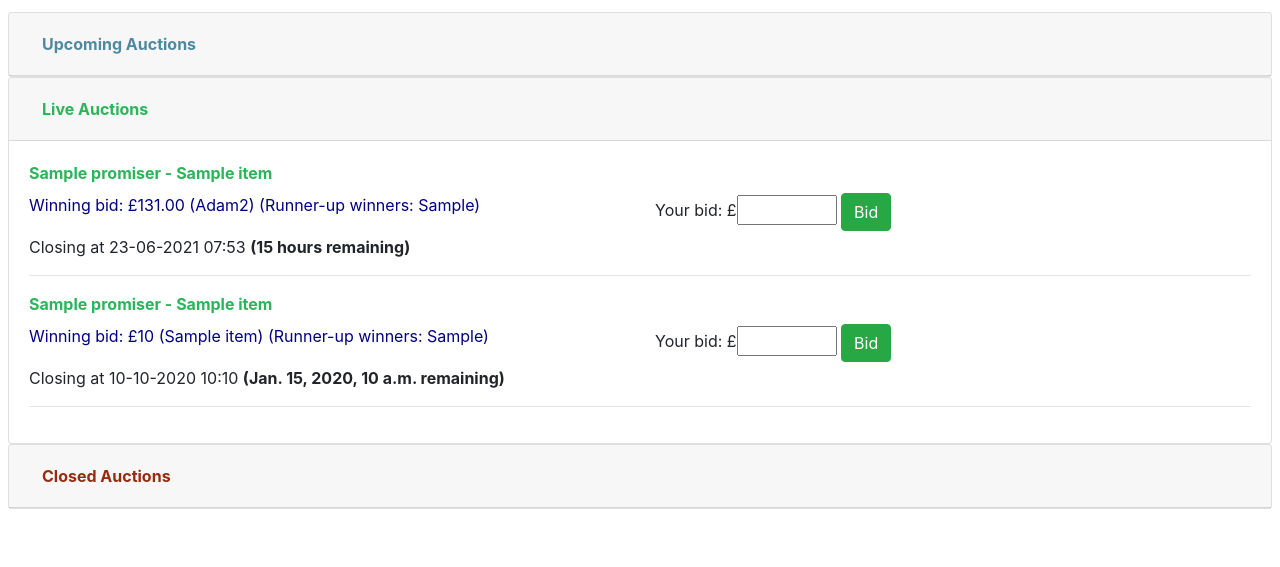
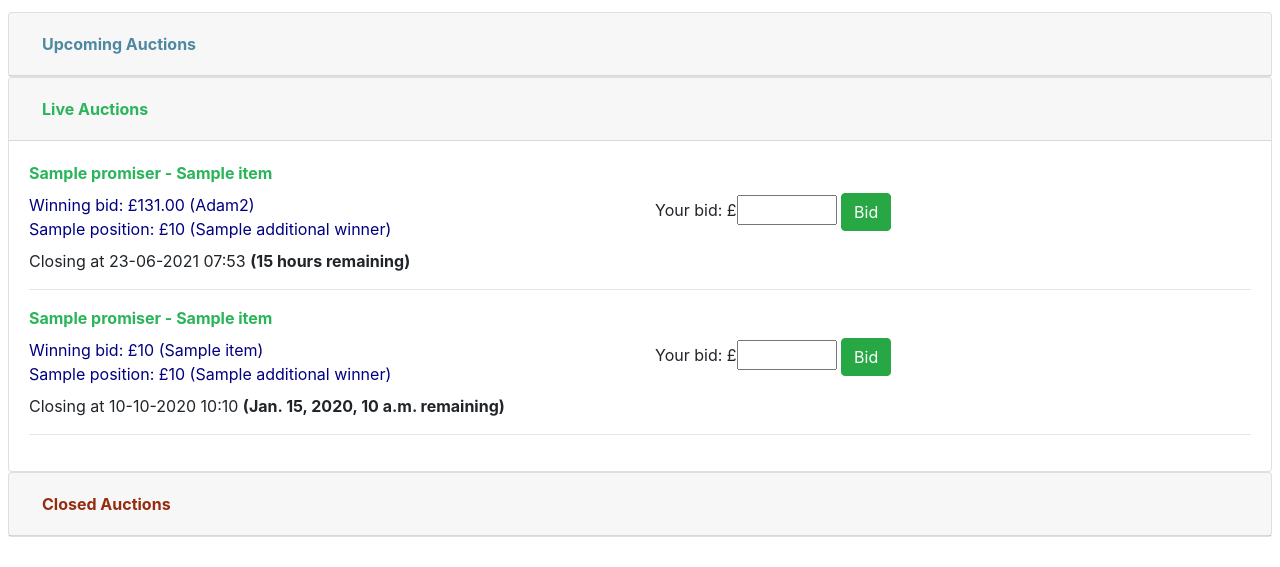
Before and after one commit to turnip99/bidding-software, a Django app: template bidding/templates/bidding.html in a window 1280 px wide. Shown: the part 233-800 px from the top of the page. Run offline with Django 3.2, Linux system fonts and the light colour scheme; data comes from the database, SQL or seed files in the repository; both versions use the stored data as it was after the commit; the template is opened without the code that fills it: most values are stand-ins (such as "Sample title", 1, 10 or a date in 2020); some libraries are stand-ins or nearby versions.

Commit message:
Confirmation and multiple winners

```diff
--- a/bidding/models.py
+++ b/bidding/models.py
@@ -53,13 +53,26 @@ class Item(models.Model):
 
     def additional_winners(self):
         additional_winners = []
+        winning_names_numbers = []
         if self.winning_price and self.winners_num > 1:
             for bid in self.bids():
-                if bid.name not in additional_winners and bid.name != bid.item.winning_name:
-                    additional_winners.append(bid.name)
+                if not in_winning_names_numbers(winning_names_numbers, bid) and bid.name != bid.item.winning_name and bid.phone_number != bid.item.winning_phone_number:
+                    additional_winners.append({"position": number_to_position(len(additional_winners)+2), "name": bid.name, "price": bid.formatted_price})
+                    winning_names_numbers.append({"name": bid.name, "phone_number": bid.phone_number})
                 if len(additional_winners) == self.winners_num-1:
                     break
         return additional_winners
+
+    def lowest_winning_price(self):
+        additional_winners = self.additional_winners()
+        return float(additional_winners[-1]["price"])
+
+    def highest_user_price(self, name, phone_number):
+        highest_user_bid = Bid.objects.filter(name=name, phone_number=phone_number).order_by("-price").first()
+        if highest_user_bid:
+            return float(highest_user_bid.price)
+        else:
+            return 0
 
     def time_until_close(self):
         diff = self.dt_closed - timezone.now()
@@ -97,3 +110,25 @@ class Bid(models.Model):
 
     def __str__(self):
         return str(self.item.name) + " - " + self.name + " - £" + str(self.price)
+
+    @property
+    def formatted_price(self):
+        return '{:0,.2f}'.format(self.price)
+
+
+def number_to_position(num):
+  if num == 1:
+    return "1st"
+  elif num == 2:
+    return "2nd"
+  elif num == 3:
+    return "3rd"
+  else:
+    return str(num) + "th"
+
+
+def in_winning_names_numbers(winning_names_numbers, bid):
+    for winning_name_number in winning_names_numbers:
+        if winning_name_number["name"] == bid.name and winning_name_number["phone_number"] == bid.phone_number:
+            return True
+    return False
--- a/bidding/templates/bidding.html
+++ b/bidding/templates/bidding.html
@@ -17,14 +17,6 @@
     .item {
         font-size: 12pt;
         font-weight: bold;
-    }
-    #error_modal_text {
-        background-color: #d9534f;
-        color: #ffffff;
-    }
-    #success_modal_text {
-        background-color: #5cb85c;
-        color: #000000;
     }
     .bid-price {
         width: 100px;
@@ -65,9 +57,10 @@
                     {% with item.additional_winners as additional_winners %}
                       <span class="additional_winners">
                         {% if additional_winners %}
-                          (Runner-up winners:
+                          <br/>
                           {% for additional_winner in additional_winners %}
-                            {{ additional_winner }}{% if not forloop.last %}, {% endif %}{% endfor %})
+                            {{ additional_winner.position }}: £{{ additional_winner.price }} ({{ additional_winner.name }})<br/>
+                          {% endfor %}
                         {% endif %}
                       </span>
                     {% endwith %}
@@ -122,9 +115,10 @@
                     {% with item.additional_winners as additional_winners %}
                       <span class="additional_winners">
                         {% if additional_winners %}
-                          (Runner-up winners:
+                          <br/>
                           {% for additional_winner in additional_winners %}
-                            {{ additional_winner }}{% if not forloop.last %}, {% endif %}{% endfor %})
+                            {{ additional_winner.position }}: £{{ additional_winner.price }} ({{ additional_winner.name }})<br/>
+                          {% endfor %}
                         {% endif %}
                       </span>
                     {% endwith %}
@@ -179,9 +173,10 @@
                     {% with item.additional_winners as additional_winners %}
                       <span class="additional_winners">
                         {% if additional_winners %}
-                          (Runner-up winners:
+                          <br/>
                           {% for additional_winner in additional_winners %}
-                            {{ additional_winner }}{% if not forloop.last %}, {% endif %}{% endfor %})
+                            {{ additional_winner.position }}: £{{ additional_winner.price }} ({{ additional_winner.name }})<br/>
+                          {% endfor %}
                         {% endif %}
                       </span>
                     {% endwith %}
@@ -264,14 +259,11 @@
               winning_bid_div.removeClass("d-none")
               if (item_updates["additional_winners"].length > 0) {
                 let additional_winners = item_updates["additional_winners"]
-                let additional_winners_text = "(Runner-up winners: "
+                console.log(additional_winners)
+                let additional_winners_text = "<br/>"
                 for (let i = 0; i < additional_winners.length; i++) {
-                  additional_winners_text += additional_winners[i]
-                  if (i < additional_winners.length-1) {
-                      additional_winners_text += ", "
+                  additional_winners_text += additional_winners[i]["position"] + ": £" + additional_winners[i]["price"] + " (" + additional_winners[i]["name"] + ")<br/>"
                 }
-                }
-                additional_winners_text += ")"
                 winning_bid_div.find(".additional_winners").html(additional_winners_text)
               }
             }
@@ -337,12 +329,26 @@
         add_error("You must enter a phone number to bid (at the top of the page).")
       }
       else if (!price) {
-        add_error("You must enter a price to bid on this item.")
+        add_error("You must - a price to bid on this item.")
       }
       else if (price > 999) {
         add_error("Please enter a reasonable price - we're not convinced you're that rich!")
       }
       else {
+        bootbox.confirm({
+          message: "Are you sure that you wish to bid £" + price + " on this promise?",
+          buttons: {
+            confirm: {
+              label: 'Yes',
+              className: 'btn-success'
+            },
+            cancel: {
+              label: 'No',
+              className: 'btn-danger'
+            }
+          },
+          callback: function (result) {
+            if (result == true) {
               $.ajax({
                 url: '/bidding/add_bid/' + promise_id + '/' + price + '/' + name + '/' + phone_number + '/',
                 contentType: "application/json",
@@ -358,6 +364,11 @@
                 }
               });
             }
+
+          }
+        });
+
+      }
   })
 
   function add_error(error_text) {
--- a/bidding/views.py
+++ b/bidding/views.py
@@ -59,16 +59,26 @@ def add_bid(request, item_id, price, name, phone_number):
       error = "This item has not yet gone live. How did you even get here? :/"
     else:
       error = "This item is no longer live. Sorry about that. :("
-  elif item.winning_name == name and item.winning_phone_number == phone_number:
-    error = "You're already winning this item - no need to outbid yourself!"
-  elif item.winning_price and price <= item.winning_price:
-    error = "You bid must be higher than the current winning bid (£" + item.formatted_winning_price + ")."
+  elif item.winning_price:
+    if item.winners_num == 1:
+      if item.winning_name == name and item.winning_phone_number == phone_number:
+        error = "You're already winning this item - no need to outbid yourself!"
+      elif price <= item.winning_price:
+        error = "Your bid must be higher than the current winning bid (£" + item.formatted_winning_price + ")."
+    elif item.winners_num > 1:
+      lowest_winning_price = item.lowest_winning_price()
+      highest_user_price = item.highest_user_price(name, phone_number)
+      if price <= lowest_winning_price:
+        error = "Your bid must be higher than the current lowest winning bid (£" + '{:0,.2f}'.format(lowest_winning_price) + ")."
+      elif price <= highest_user_price:
+        error = "Your bid must be higher than your previous bid (£" + '{:0,.2f}'.format(highest_user_price) + ")."
   elif price < item.base_price:
     error = "You bid must be higher than base price (£" + item.formatted_base_price + ")."
-  else:
+  if error == "":
     Bid.objects.create(item=item, name=name, price=price, phone_number=phone_number)
-    item.winning_price = price
-    item.winning_name = name
-    item.winning_phone_number = phone_number
-    item.save()
+    if price > item.winning_price:
+      item.winning_price = price
+      item.winning_name = name
+      item.winning_phone_number = phone_number
+      item.save()
   return JsonResponse({'error': error})
```
Also changed, not shown: db.sqlite3. Lines whose indentation alone changed are shown as unchanged.
